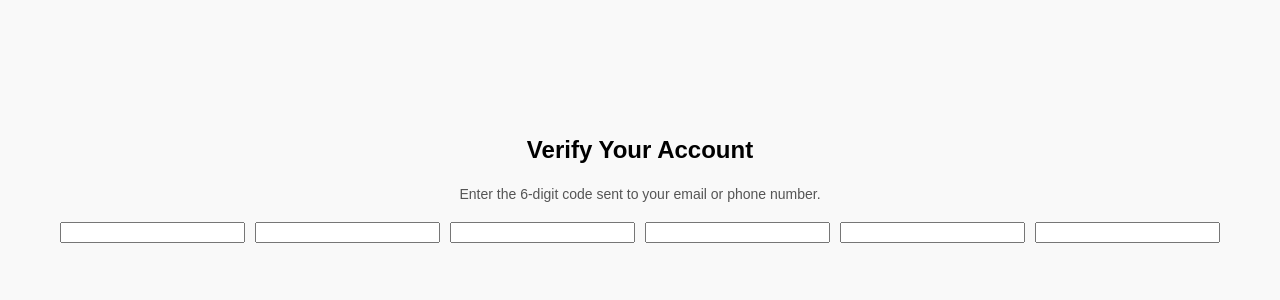
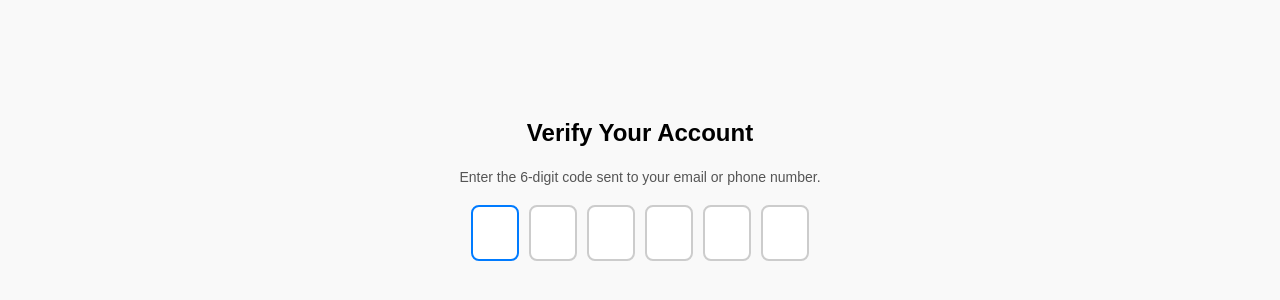
Before and after one commit to acciojob/OTP-vishnu123105, a website: page main.html in a window 1280 px wide. Shown: the part 220-520 px from the top of the page. Drawn offline with Linux system fonts and the light colour scheme.

Commit message:
created a submission

```diff
--- a/main.html
+++ b/main.html
@@ -11,12 +11,12 @@
   <p id="verification_subtext">Enter the 6-digit code sent to your email or phone number.</p>
 
   <div class="code-container">
-    <input type="text" maxlength="1" class="code1" />
-    <input type="text" maxlength="1" class="code2" />
-    <input type="text" maxlength="1" class="code3" />
-    <input type="text" maxlength="1" class="code4" />
-    <input type="text" maxlength="1" class="code5" />
-    <input type="text" maxlength="1" class="code6" />
+    <input type="text" maxlength="1" class="code" />
+    <input type="text" maxlength="1" class="code" />
+    <input type="text" maxlength="1" class="code" />
+    <input type="text" maxlength="1" class="code" />
+    <input type="text" maxlength="1" class="code" />
+    <input type="text" maxlength="1" class="code" />
   </div>
 	<!-- the entire body must be written by student -->
     <script type="text/javascript" src="./script.js">
```
